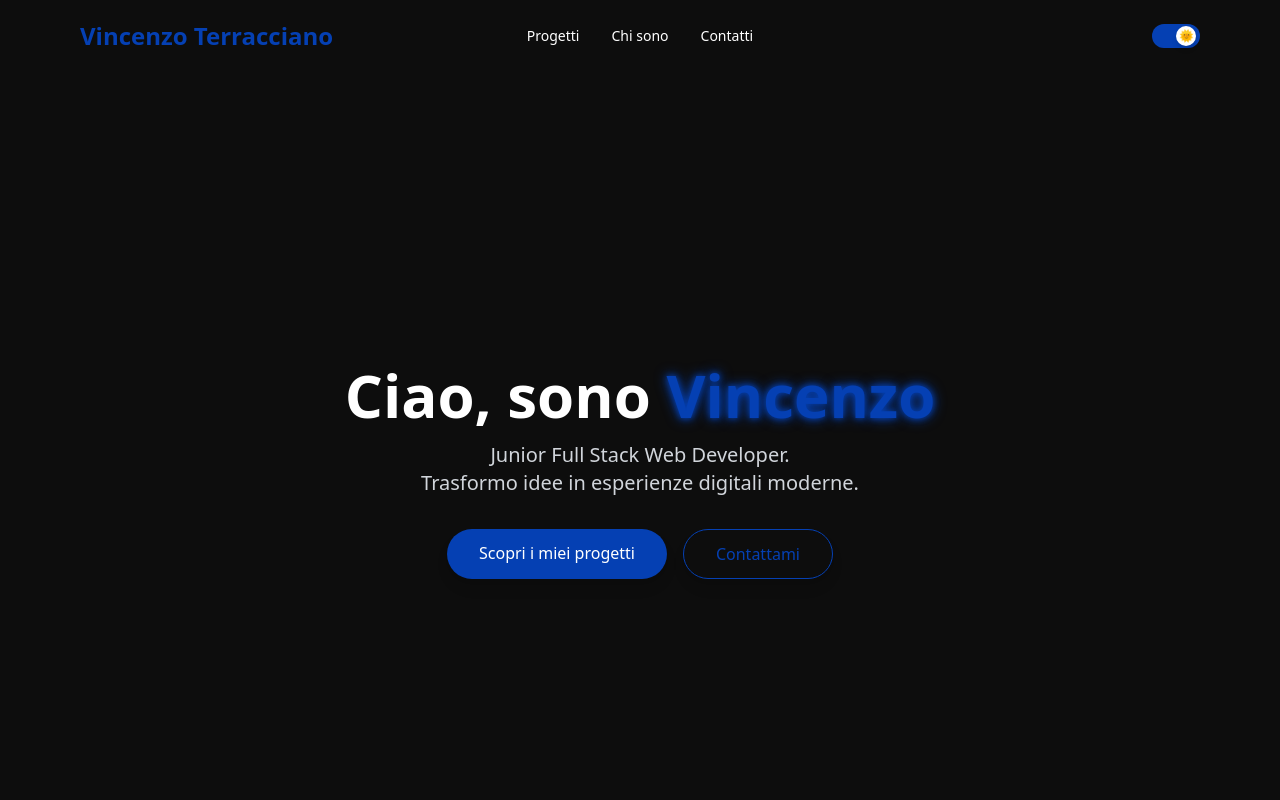
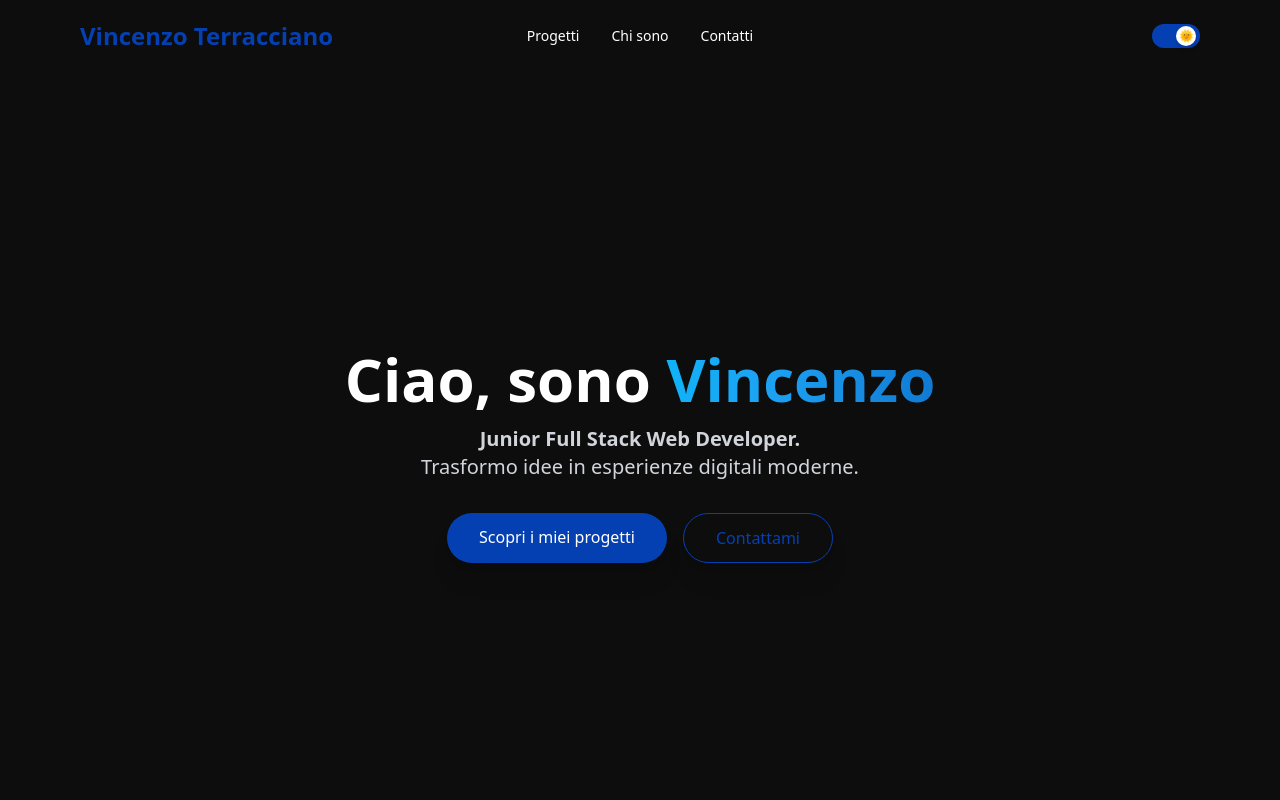
Before and after one commit to vincenzo-terracciano/portfolio, a React (Vite) app: page / in a window 1280 px wide. Shown: the top 800 px of the page. Built offline with nearby package versions, Linux system fonts and the light colour scheme.

Commit message:
Refactor Hero component to use animated gradient text and enhance Typing component with delay functionality

```diff
--- a/src/components/Hero.css
+++ b/src/components/Hero.css
@@ -1,18 +1,46 @@
-/* Glow pulsante */
-.glow-text {
-    color: #0540b3;
-    text-shadow: 0 0 5px #0540b3, 0 0 10px #0540b3;
-    animation: glowPulse 2s infinite ease-in-out;
+.animated-gradient {
+    background: linear-gradient(270deg,
+            #0540b3,
+            /* blu base */
+            #0a66c2,
+            /* blu profondo */
+            #1da1f2,
+            /* azzurro tech */
+            #00c9ff,
+            /* ciano brillante */
+            #00eaff,
+            /* turchese acceso */
+            #00ffa3,
+            /* verde acqua */
+            #4facfe,
+            /* azzurro chiaro */
+            #6a11cb,
+            /* violetto elegante */
+            #2575fc,
+            /* blu elettrico */
+            #21d4fd,
+            /* celeste/sky */
+            #b721ff,
+            /* viola tech */
+            #0540b3
+            /* ritorno al blu */
+        );
+    background-size: 1000% 1000%;
+    -webkit-background-clip: text;
+    -webkit-text-fill-color: transparent;
+    animation: gradientMove 20s ease infinite;
 }
 
-@keyframes glowPulse {
-
-    0%,
-    100% {
-        text-shadow: 0 0 5px #0540b3, 0 0 10px #0540b3;
+@keyframes gradientMove {
+    0% {
+        background-position: 0% 50%;
     }
 
     50% {
-        text-shadow: 0 0 15px #0540b3, 0 0 25px #0540b3;
+        background-position: 100% 50%;
+    }
+
+    100% {
+        background-position: 0% 50%;
     }
 }
--- a/src/components/Hero.jsx
+++ b/src/components/Hero.jsx
@@ -1,47 +1,69 @@
 import { motion } from "framer-motion";
-import Typing from "./Typing";
+import Typing from "./Typing"; // Componente typing da creare
 import './Hero.css';
 
 export default function Hero() {
     return (
-        <section className="w-full min-h-screen flex flex-col justify-center items-center text-center px-4 md:px-0">
+        <section className="relative mt-16 text-center px-4 md:px-0 min-h-[80vh] flex flex-col justify-center">
 
-            {/* Titolo con glow pulsante */}
-            <motion.h1
+            {/* Titolo */}
+            <motion.h2
                 initial={{ opacity: 0, y: -20 }}
                 animate={{ opacity: 1, y: 0 }}
-                transition={{ duration: 0.8 }}
-                className="text-4xl md:text-6xl font-extrabold text-black dark:text-white"
+                transition={{ duration: 0.6 }}
+                className="text-4xl md:text-6xl font-extrabold leading-tight relative z-10"
             >
-                Ciao, sono <span className="glow-text">Vincenzo</span>
-            </motion.h1>
+                <Typing
+                    text="Ciao, sono "
+                    speed={50}
+                    delay={0}
+                />
+                <span className="animated-gradient">
+                    <Typing
+                        text="Vincenzo"
+                        speed={50}
+                        delay={600}
+                    />
+                </span>
+            </motion.h2>
 
-            {/* Sottotitolo con typing */}
+            {/* Sottotitolo */}
             <motion.div
                 initial={{ opacity: 0 }}
                 animate={{ opacity: 1 }}
-                transition={{ delay: 0.5, duration: 0.8 }}
-                className="mt-4 text-lg md:text-xl text-gray-700 dark:text-gray-300 max-w-2xl"
+                transition={{ delay: 0.3, duration: 0.6 }}
+                className="mt-4 text-gray-700 dark:text-gray-300 max-w-2xl mx-auto text-lg md:text-xl relative z-10"
             >
-                <Typing text={`Junior Full Stack Web Developer.\nTrasformo idee in esperienze digitali moderne.`} speed={50} />
+                <p className="font-semibold">
+                    <Typing
+                        text="Junior Full Stack Web Developer."
+                        speed={40}
+                        delay={1500}
+                    />
+                </p>
+                <Typing
+                    text="Trasformo idee in esperienze digitali moderne."
+                    speed={40}
+                    delay={2800}
+                />
             </motion.div>
 
             {/* Pulsanti */}
             <motion.div
                 initial={{ opacity: 0, y: 20 }}
                 animate={{ opacity: 1, y: 0 }}
-                transition={{ delay: 1.2, duration: 0.8 }}
-                className="mt-8 flex flex-col sm:flex-row justify-center gap-4"
+                transition={{ delay: 4, duration: 0.6 }}
+                className="mt-8 flex flex-col sm:flex-row justify-center gap-4 relative z-10"
             >
                 <a
                     href="#projects"
-                    className="px-8 py-3 rounded-full bg-brand-blue text-white font-medium shadow-lg hover:scale-105 transition-all duration-300"
+                    className="px-8 py-3 rounded-full bg-brand-blue text-white font-medium shadow-xl hover:scale-105 transition-transform duration-300"
                 >
                     Scopri i miei progetti
                 </a>
                 <a
                     href="#contact"
-                    className="px-8 py-3 rounded-full border border-brand-blue text-brand-blue font-medium shadow-lg hover:bg-brand-blue hover:text-white transition-all duration-300"
+                    className="px-8 py-3 rounded-full border border-brand-blue text-brand-blue font-medium shadow-xl hover:scale-105 hover:bg-brand-blue hover:text-white transition-all duration-300"
                 >
                     Contattami
                 </a>
--- a/src/components/Typing.jsx
+++ b/src/components/Typing.jsx
@@ -1,27 +1,46 @@
-import { useState, useEffect } from "react";
+// Typing.jsx
+import { useEffect, useRef, useState } from "react";
 
-export default function Typing({ text, speed = 50 }) {
-    const [displayedText, setDisplayedText] = useState("");
+/**
+ * Typing component robusto:
+ * - text: string da mostrare
+ * - speed: ms per carattere
+ * - delay: ms prima di iniziare
+ */
+export default function Typing({ text = "", speed = 50, delay = 0 }) {
+    const [displayed, setDisplayed] = useState("");
+    const timeoutRef = useRef(null);
+    const intervalRef = useRef(null);
 
     useEffect(() => {
-        let i = 0;
-        const interval = setInterval(() => {
-            setDisplayedText(text.slice(0, i + 1));
-            i++;
-            if (i > text.length) clearInterval(interval);
-        }, speed);
+        // reset del testo ad ogni cambiamento del testo/delay/speed
+        setDisplayed("");
 
-        return () => clearInterval(interval);
-    }, [text, speed]);
+        // start dopo il delay
+        timeoutRef.current = setTimeout(() => {
+            let i = 0;
+            // ogni tick aggiorno la slice completa (evita concat race)
+            intervalRef.current = setInterval(() => {
+                i += 1;
+                setDisplayed(text.slice(0, i));
+                if (i >= text.length) {
+                    clearInterval(intervalRef.current);
+                    intervalRef.current = null;
+                }
+            }, speed);
+        }, delay);
 
-    return (
-        <p>
-            {displayedText.split("\n").map((line, index) => (
-                <span key={index}>
-                    {line}
-                    <br />
-                </span>
-            ))}
-        </p>
-    );
+        return () => {
+            if (timeoutRef.current) {
+                clearTimeout(timeoutRef.current);
+                timeoutRef.current = null;
+            }
+            if (intervalRef.current) {
+                clearInterval(intervalRef.current);
+                intervalRef.current = null;
+            }
+        };
+    }, [text, speed, delay]);
+
+    return <span>{displayed}</span>;
 }
```
